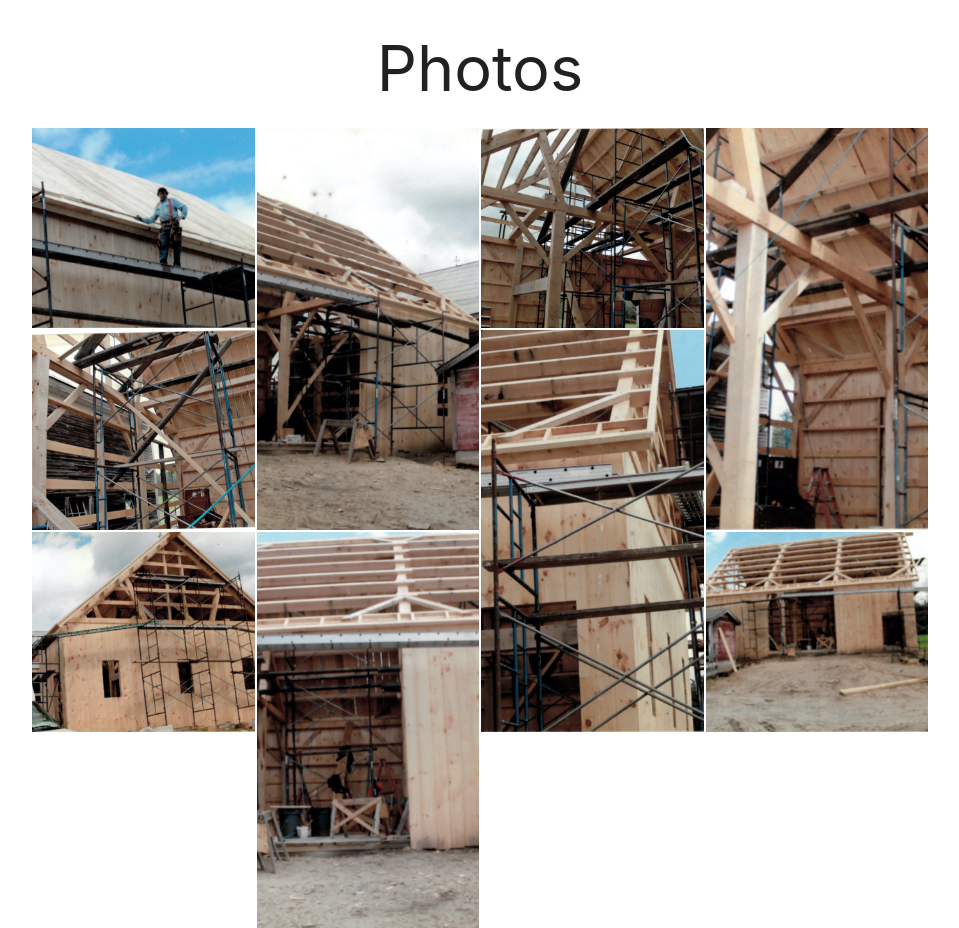
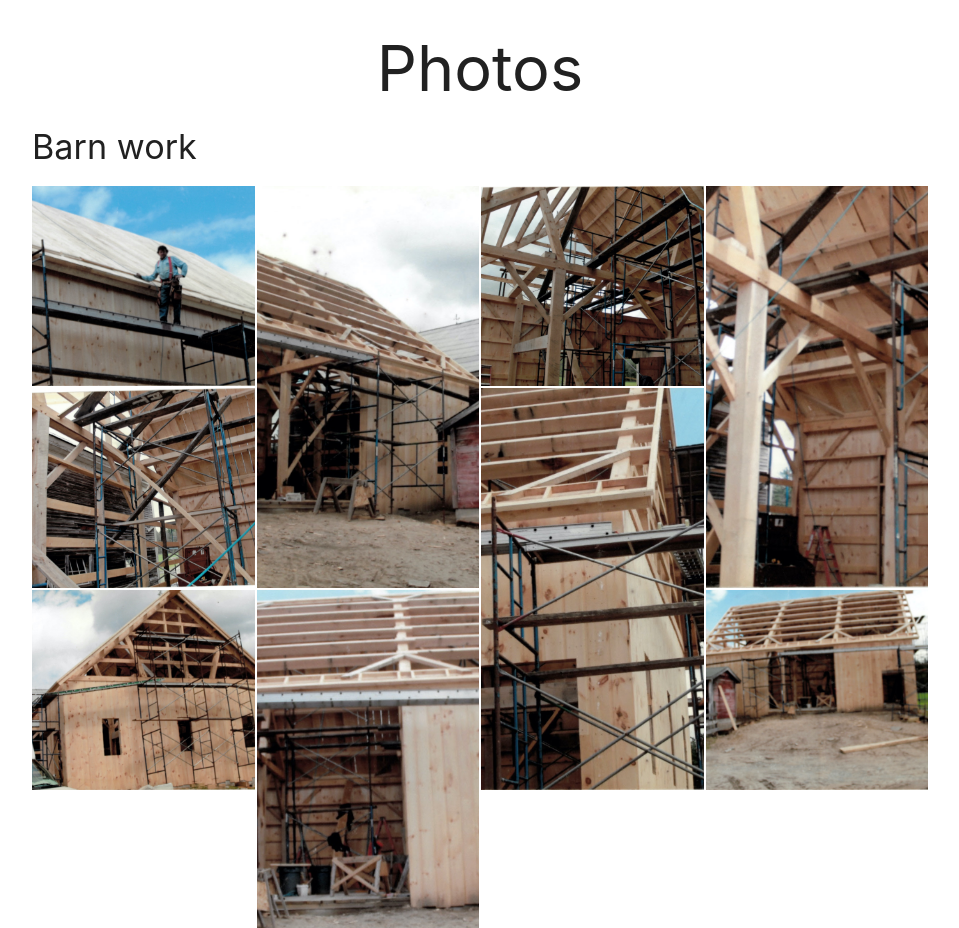
Before and after one commit to f1vlad/sawdustshambles.com, a website: page dist/index.html in a window 1280 px wide. Shown: the part 1640-2568 px from the top of the page, without its empty margins (160-1119 px from the left). Drawn offline with nearby package versions, Linux system fonts and the light colour scheme.

Commit message:
Add title to a gallery

```diff
--- a/dist/index.html
+++ b/dist/index.html
@@ -84,6 +84,7 @@
           <h1 class="header center">
               Photos
           </h1>
+          <h4>Barn work</h4>
           <div class="gg-container">
             <div class="gg-box">
               <img src="photos/2021-02-24 172955.jpg">
```
